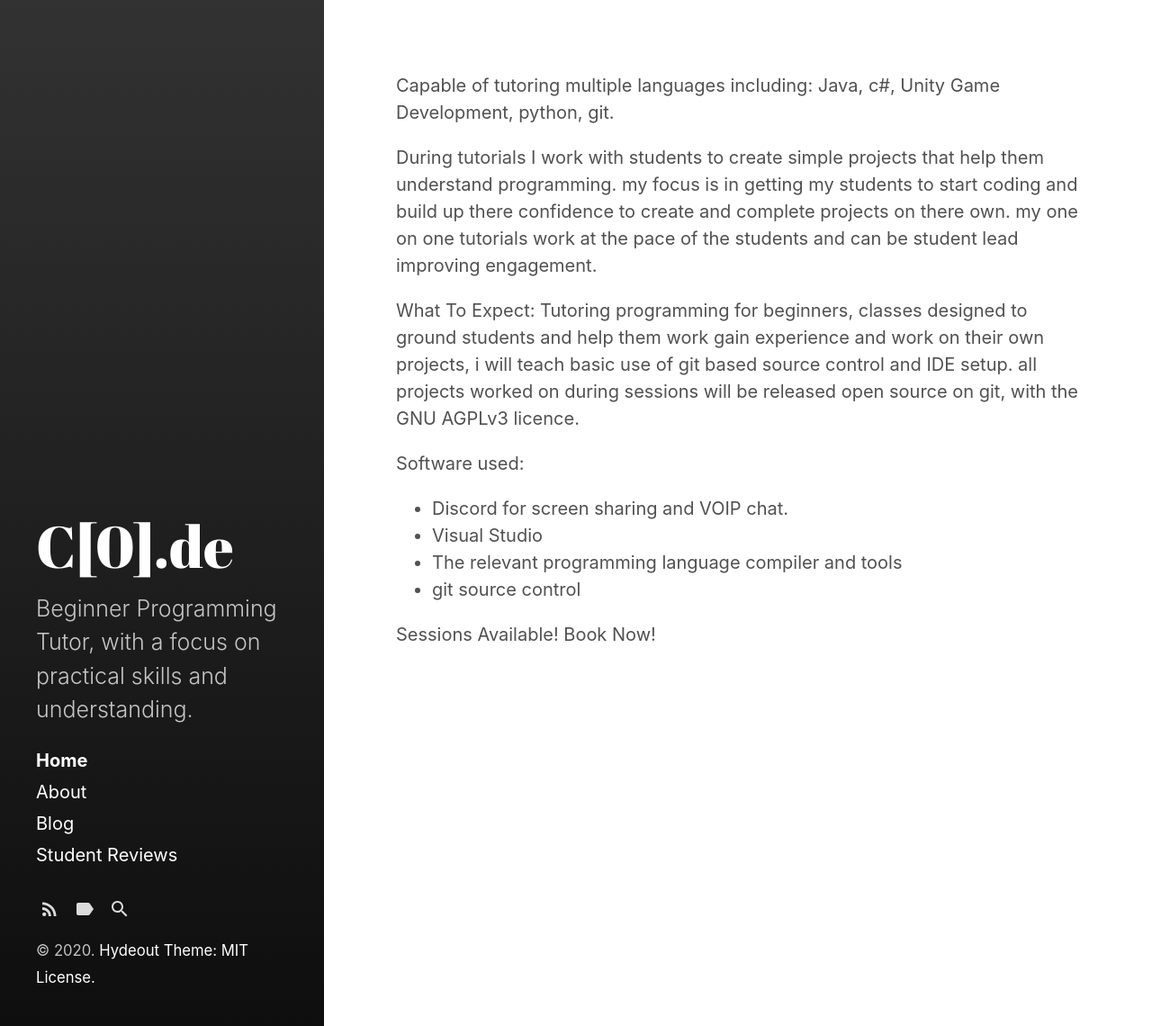
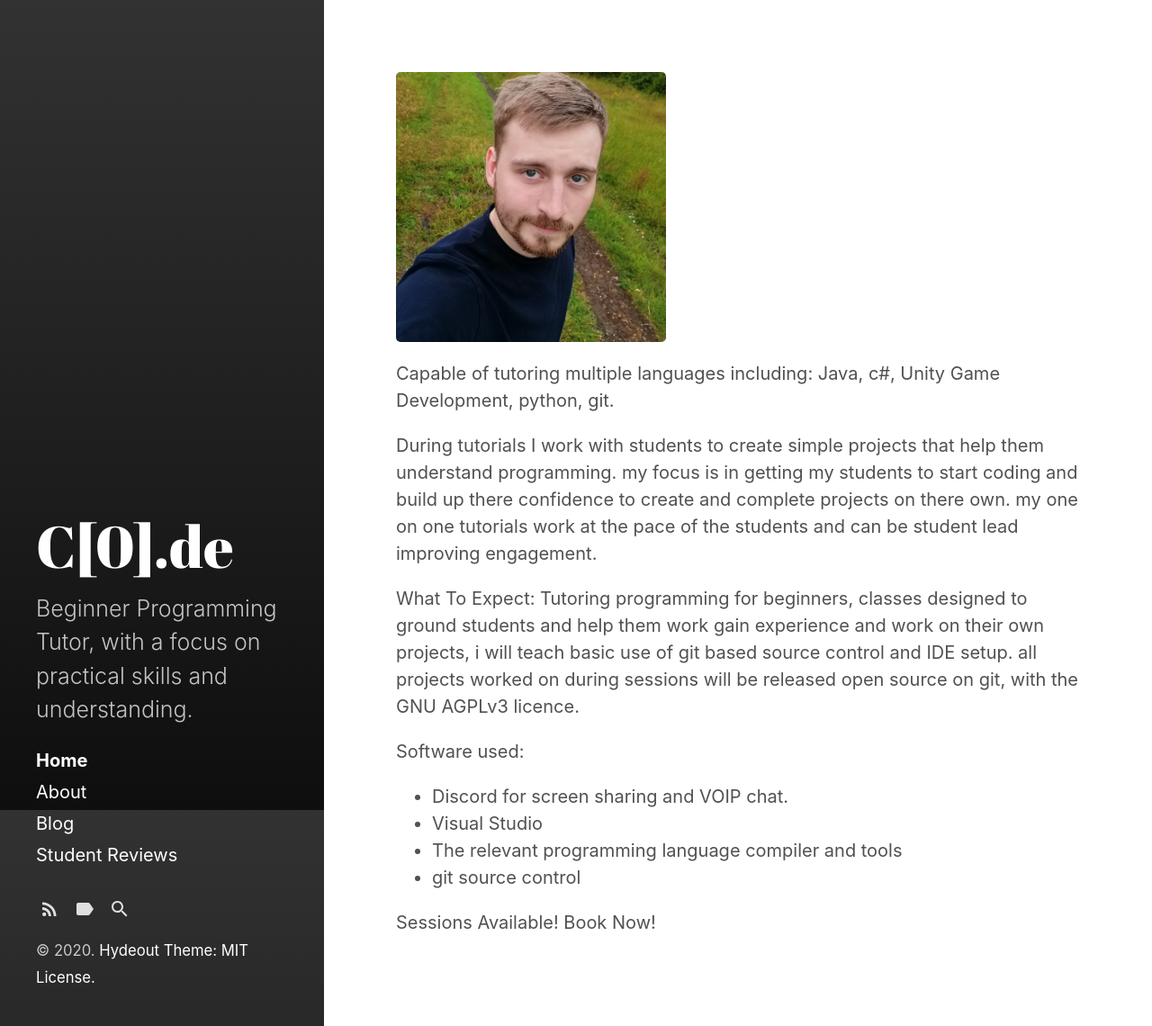
Before and after one commit to megonemad1/Tutor-Website, a Jekyll site: the page built from index.md, in a window 1280 px wide and 1140 px high. Shown: the whole window at 90% size. Built offline with Jekyll 4.4.1, drawn with Linux system fonts in a browser that asks for light colours; nearby versions of some CDN libraries.

```diff
--- a/index.md
+++ b/index.md
@@ -2,6 +2,8 @@
 layout: index
 title: Home
 ---
+<div style=" background-image: url({{cover_img}});" class="parallax img-fluid " alt="Responsive image"></div>
+![Rhys Puddephatt](/assets/profile.jpg){:width="300px"}
 Capable of tutoring multiple languages including: Java, c#, Unity Game Development, python, git.
 
 During tutorials I work with students to create simple projects that help them understand programming. my focus is in getting my students to start coding and build up there confidence to create and complete projects on there own. my one on one tutorials work at the pace of the students and can be student lead improving engagement.
```
